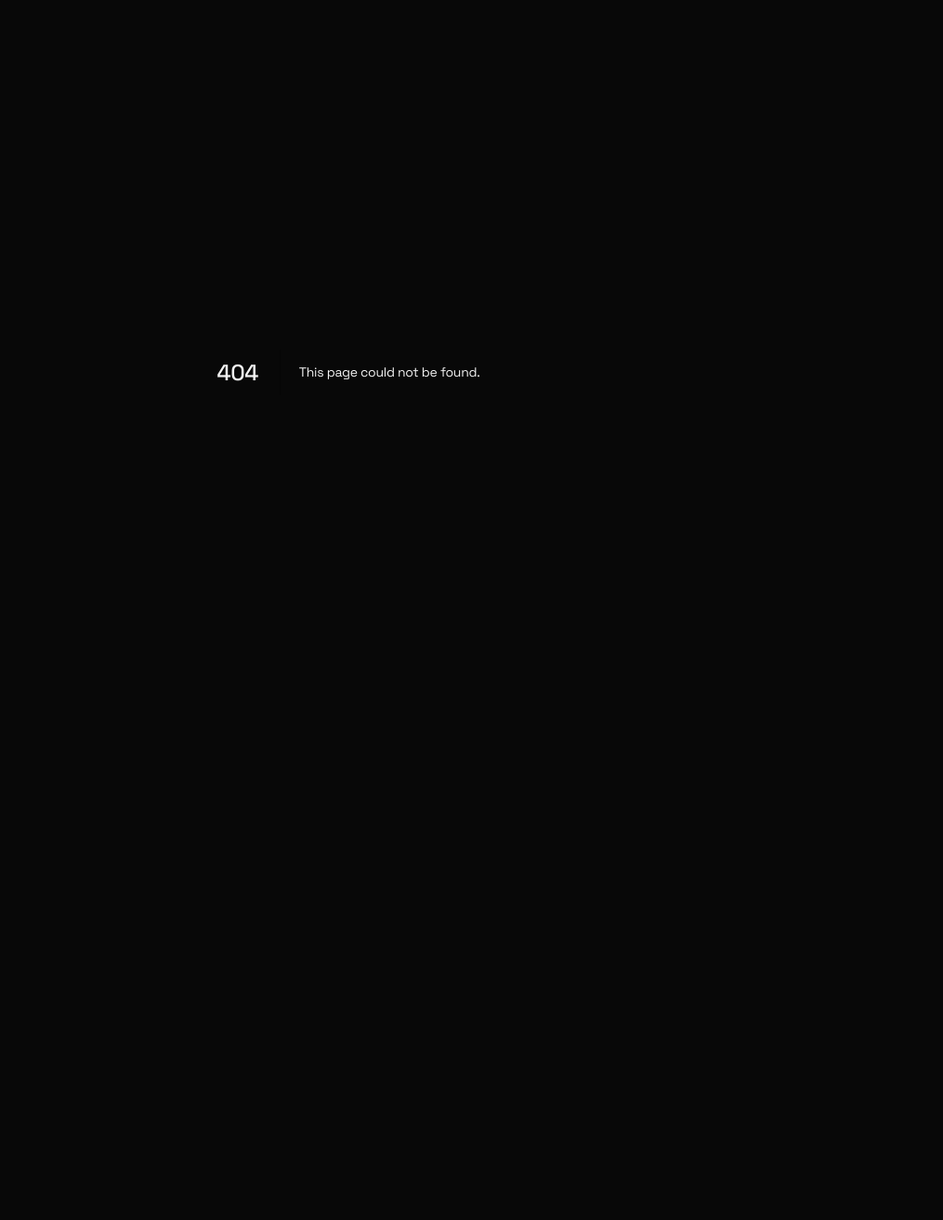
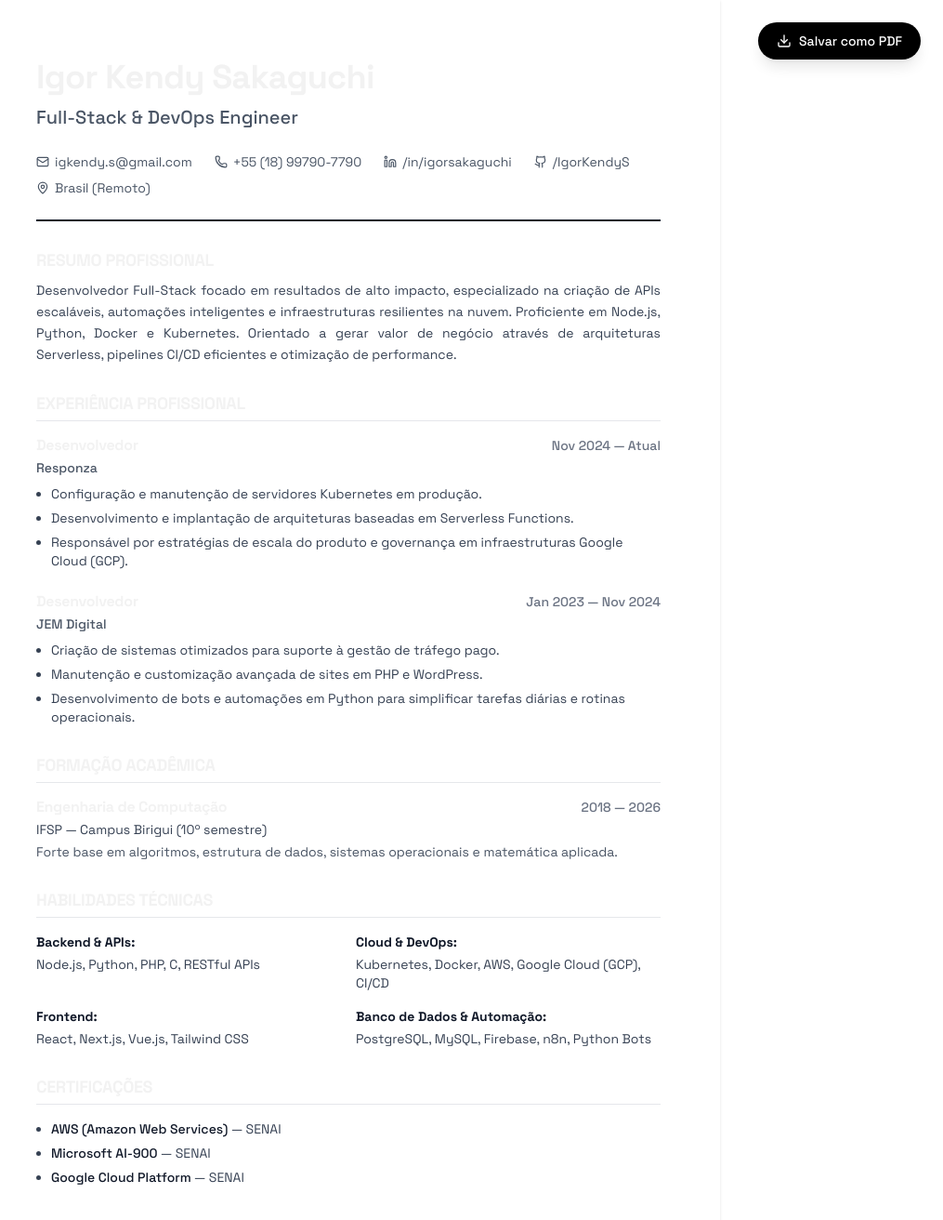
Before and after one commit to IgorKendyS/portifolio, a Next.js app: page /curriculo in a window 1280 px wide. Before the commit this address had no page. Shown: the top 1312 px of the page at 93% size, without its empty margins (265-1280 px from the left). Before the commit the page ends 800 px from the top, so only its background shows below. Built offline with nearby package versions, Linux system fonts and the light colour scheme.

Commit message:
fix curriculo button

```diff
--- /dev/null
+++ b/app/curriculo/page.tsx
@@ -0,0 +1,174 @@
+import React from "react";
+import { Mail, Phone, Linkedin, Github, MapPin, Globe, Download } from "lucide-react";
+import { Metadata } from "next";
+
+export const metadata: Metadata = {
+  title: "Currículo | Igor Kendy Sakaguchi",
+  description: "Currículo de Igor Kendy Sakaguchi - Full-Stack & DevOps Engineer",
+};
+
+export default function ResumePage() {
+  return (
+    <div className="min-h-screen bg-white text-gray-900 font-sans selection:bg-gray-200">
+      {/*
+        Botão Flutuante para Download/Impressão
+        Oculto na hora da impressão (@media print no globals.css ou via Tailwind print:hidden)
+      */}
+      <div className="fixed top-6 right-6 print:hidden z-50">
+        <button
+          onClick={() => window.print()}
+          className="flex items-center gap-2 bg-black text-white px-5 py-2.5 rounded-full shadow-lg hover:bg-gray-800 transition-colors font-medium text-sm"
+        >
+          <Download size={16} />
+          Salvar como PDF
+        </button>
+      </div>
+
+      <div className="max-w-[800px] mx-auto p-8 sm:p-12 md:p-16 bg-white shadow-sm print:shadow-none print:p-0">
+        {/* HEADER */}
+        <header className="border-b-2 border-gray-900 pb-6 mb-8">
+          <h1 className="text-4xl font-bold tracking-tight text-gray-900 mb-2">
+            Igor Kendy Sakaguchi
+          </h1>
+          <p className="text-xl text-gray-600 font-medium mb-6">
+            Full-Stack & DevOps Engineer
+          </p>
+
+          <div className="flex flex-wrap gap-y-2 gap-x-6 text-sm text-gray-600">
+            <a href="mailto:igkendy.s@gmail.com" className="flex items-center gap-1.5 hover:text-black">
+              <Mail size={14} /> igkendy.s@gmail.com
+            </a>
+            <a href="https://wa.me/5518997907790" target="_blank" rel="noreferrer" className="flex items-center gap-1.5 hover:text-black">
+              <Phone size={14} /> +55 (18) 99790-7790
+            </a>
+            <a href="https://www.linkedin.com/in/igorsakaguchi/" target="_blank" rel="noreferrer" className="flex items-center gap-1.5 hover:text-black">
+              <Linkedin size={14} /> /in/igorsakaguchi
+            </a>
+            <a href="https://github.com/IgorKendyS" target="_blank" rel="noreferrer" className="flex items-center gap-1.5 hover:text-black">
+              <Github size={14} /> /IgorKendyS
+            </a>
+            <span className="flex items-center gap-1.5">
+              <MapPin size={14} /> Brasil (Remoto)
+            </span>
+          </div>
+        </header>
+
+        {/* RESUMO */}
+        <section className="mb-8">
+          <h2 className="text-lg font-bold text-gray-900 uppercase tracking-wider mb-3 flex items-center gap-2">
+            Resumo Profissional
+          </h2>
+          <p className="text-gray-700 leading-relaxed text-sm text-justify">
+            Desenvolvedor Full-Stack focado em resultados de alto impacto, especializado na criação de APIs escaláveis, automações inteligentes e infraestruturas resilientes na nuvem. Proficiente em Node.js, Python, Docker e Kubernetes. Orientado a gerar valor de negócio através de arquiteturas Serverless, pipelines CI/CD eficientes e otimização de performance.
+          </p>
+        </section>
+
+        {/* EXPERIÊNCIA */}
+        <section className="mb-8">
+          <h2 className="text-lg font-bold text-gray-900 uppercase tracking-wider mb-4 border-b border-gray-200 pb-2">
+            Experiência Profissional
+          </h2>
+
+          <div className="mb-6">
+            <div className="flex justify-between items-baseline mb-1">
+              <h3 className="font-bold text-gray-900">Desenvolvedor</h3>
+              <span className="text-sm font-medium text-gray-500">Nov 2024 — Atual</span>
+            </div>
+            <div className="text-sm text-gray-600 mb-2 font-medium">Responza</div>
+            <ul className="list-disc list-outside ml-4 text-sm text-gray-700 space-y-1.5">
+              <li>Configuração e manutenção de servidores Kubernetes em produção.</li>
+              <li>Desenvolvimento e implantação de arquiteturas baseadas em Serverless Functions.</li>
+              <li>Responsável por estratégias de escala do produto e governança em infraestruturas Google Cloud (GCP).</li>
+            </ul>
+          </div>
+
+          <div className="mb-4">
+            <div className="flex justify-between items-baseline mb-1">
+              <h3 className="font-bold text-gray-900">Desenvolvedor</h3>
+              <span className="text-sm font-medium text-gray-500">Jan 2023 — Nov 2024</span>
+            </div>
+            <div className="text-sm text-gray-600 mb-2 font-medium">JEM Digital</div>
+            <ul className="list-disc list-outside ml-4 text-sm text-gray-700 space-y-1.5">
+              <li>Criação de sistemas otimizados para suporte à gestão de tráfego pago.</li>
+              <li>Manutenção e customização avançada de sites em PHP e WordPress.</li>
+              <li>Desenvolvimento de bots e automações em Python para simplificar tarefas diárias e rotinas operacionais.</li>
+            </ul>
+          </div>
+        </section>
+
+        {/* FORMAÇÃO */}
+        <section className="mb-8">
+          <h2 className="text-lg font-bold text-gray-900 uppercase tracking-wider mb-4 border-b border-gray-200 pb-2">
+            Formação Acadêmica
+          </h2>
+          <div className="flex justify-between items-baseline mb-1">
+            <h3 className="font-bold text-gray-900">Engenharia de Computação</h3>
+            <span className="text-sm font-medium text-gray-500">2018 — 2026</span>
+          </div>
+          <div className="text-sm text-gray-700">IFSP — Campus Birigui (10º semestre)</div>
+          <p className="text-sm text-gray-600 mt-1">
+            Forte base em algoritmos, estrutura de dados, sistemas operacionais e matemática aplicada.
+          </p>
+        </section>
+
+        {/* SKILLS */}
+        <section className="mb-8">
+          <h2 className="text-lg font-bold text-gray-900 uppercase tracking-wider mb-4 border-b border-gray-200 pb-2">
+            Habilidades Técnicas
+          </h2>
+          <div className="grid grid-cols-1 md:grid-cols-2 gap-4 text-sm">
+            <div>
+              <span className="font-bold text-gray-900 block mb-1">Backend & APIs:</span>
+              <span className="text-gray-700">Node.js, Python, PHP, C, RESTful APIs</span>
+            </div>
+            <div>
+              <span className="font-bold text-gray-900 block mb-1">Cloud & DevOps:</span>
+              <span className="text-gray-700">Kubernetes, Docker, AWS, Google Cloud (GCP), CI/CD</span>
+            </div>
+            <div>
+              <span className="font-bold text-gray-900 block mb-1">Frontend:</span>
+              <span className="text-gray-700">React, Next.js, Vue.js, Tailwind CSS</span>
+            </div>
+            <div>
+              <span className="font-bold text-gray-900 block mb-1">Banco de Dados & Automação:</span>
+              <span className="text-gray-700">PostgreSQL, MySQL, Firebase, n8n, Python Bots</span>
+            </div>
+          </div>
+        </section>
+
+        {/* CERTIFICAÇÕES */}
+        <section>
+          <h2 className="text-lg font-bold text-gray-900 uppercase tracking-wider mb-4 border-b border-gray-200 pb-2">
+            Certificações
+          </h2>
+          <ul className="list-disc list-outside ml-4 text-sm text-gray-700 space-y-1.5">
+            <li><span className="font-medium text-gray-900">AWS (Amazon Web Services)</span> — SENAI</li>
+            <li><span className="font-medium text-gray-900">Microsoft AI-900</span> — SENAI</li>
+            <li><span className="font-medium text-gray-900">Google Cloud Platform</span> — SENAI</li>
+          </ul>
+        </section>
+      </div>
+
+      <style dangerouslySetInnerHTML={{__html: `
+        @media print {
+          body {
+            background-color: white !important;
+            -webkit-print-color-adjust: exact;
+          }
+          .print\\:hidden {
+            display: none !important;
+          }
+          .print\\:shadow-none {
+            box-shadow: none !important;
+          }
+          .print\\:p-0 {
+            padding: 0 !important;
+          }
+          @page {
+            margin: 1.5cm;
+          }
+        }
+      `}} />
+    </div>
+  );
+}
--- a/app/page.tsx
+++ b/app/page.tsx
@@ -121,7 +121,7 @@ export default function Home() {
 
           {/* CTA */}
           <a
-            href="/IgorKendySakaguchi12-2025.pdf"
+            href="/curriculo"
             target="_blank"
             rel="noreferrer"
             className="btn-secondary"
```
